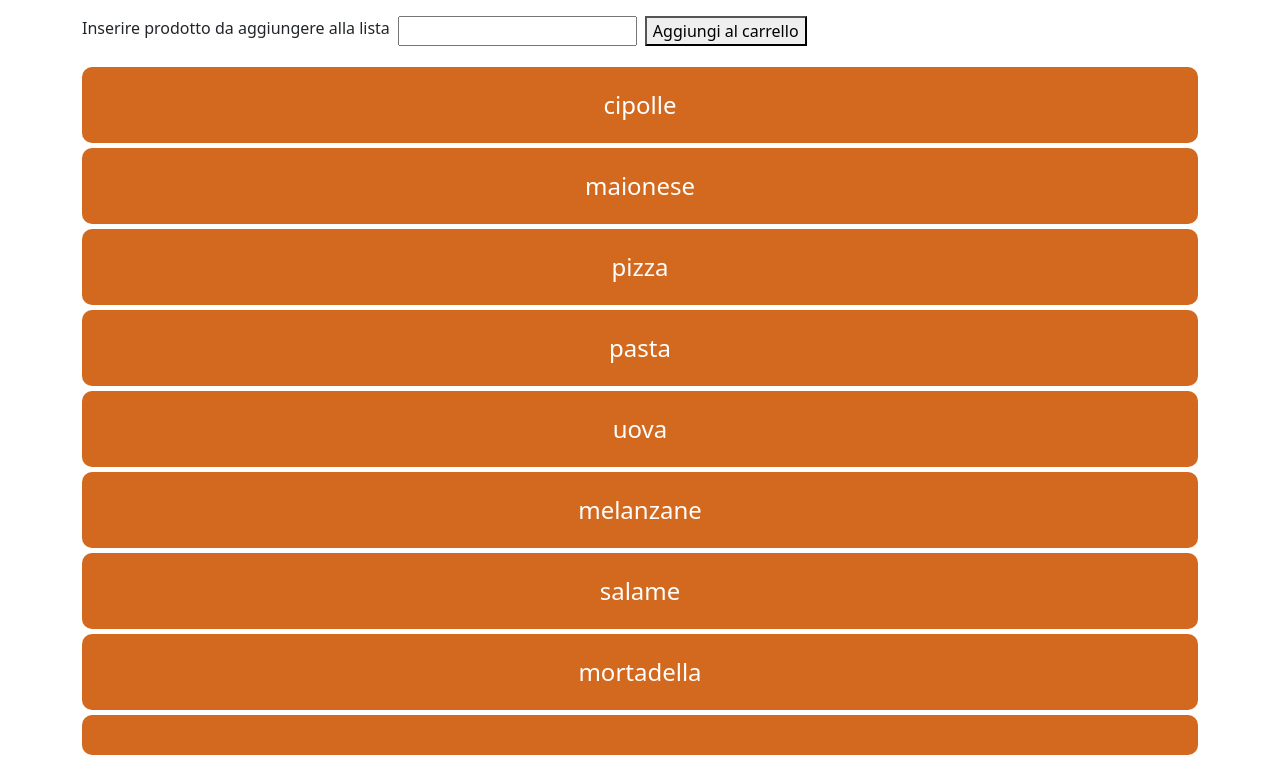
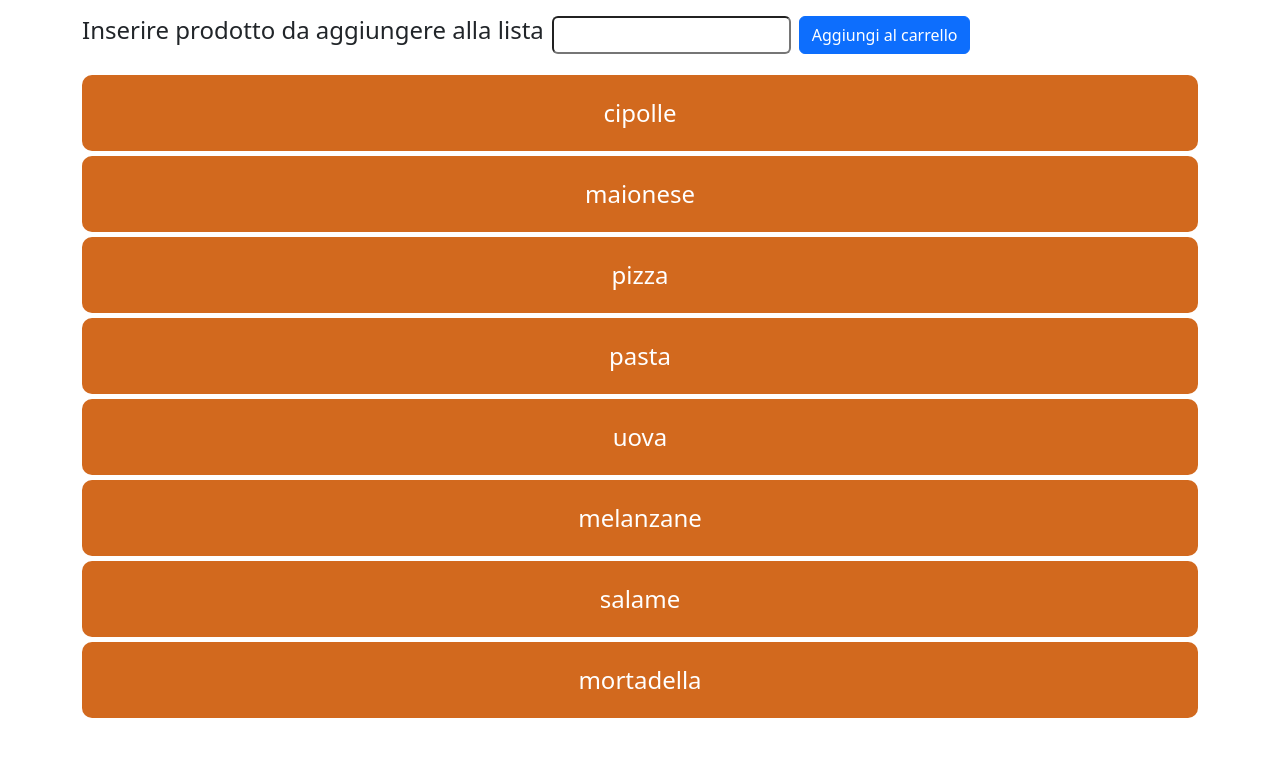
Before and after one commit to bittoMazza/js-lista-spesa, a plain HTML site: page index.html in a window 1280 px wide. Both pictures are taken after a click on the button "Aggiungi al carrello". Shown: the part 94-870 px from the top of the page. After the commit the page ends 833 px from the top, so only its background shows below. Drawn offline with nearby package versions, Linux system fonts and the light colour scheme.

Commit message:
add control on addItem on click

```diff
--- a/index.html
+++ b/index.html
@@ -17,9 +17,9 @@
         <div class="row">
             <h1 class="display-2 text-center"> ESERCIZIO WHILE </h1>
             <div class="d-flex py-3">
-                <label for="">Inserire prodotto da aggiungere alla lista</label>
-                <input class="mx-2" type="text" id="new-add-item">
-                <button class="btn-primary" id="add-item">Aggiungi al carrello</button>
+                <label for="" class="h4">Inserire prodotto da aggiungere alla lista</label>
+                <input class="mx-2 rounded" type="text" id="new-add-item">
+                <button class="btn btn-primary" id="add-item">Aggiungi al carrello</button>
             </div>
             <ul id="shopping-list">
 
--- a/script.js
+++ b/script.js
@@ -17,8 +17,14 @@ console.log(shopListContainer)
 const btnAdd = document.getElementById('add-item')
 btnAdd.addEventListener('click',function(){
     newAddItem = document.getElementById('new-add-item').value;
-    newItem = document.createElement('li');
-    newItem.innerHTML = newAddItem;
-    shoppingList.push(newAddItem);
-    shopListContainer.append(newItem);
+    if( newAddItem == ""){
+        alert('Inserire nome prodotto')
+    }
+    else{
+        newItem = document.createElement('li');
+        newItem.innerHTML = newAddItem;
+        shoppingList.push(newAddItem);
+        shopListContainer.append(newItem);
+    }
+
 })
```
